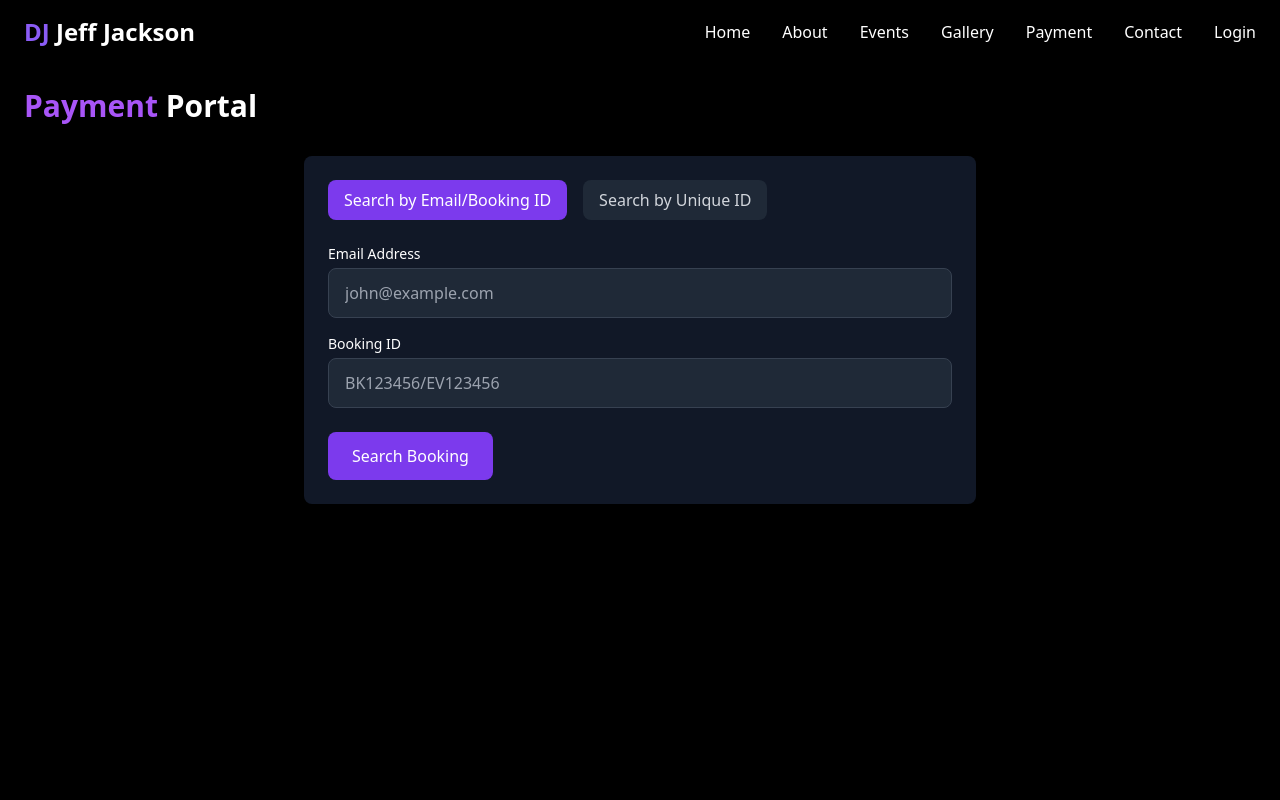
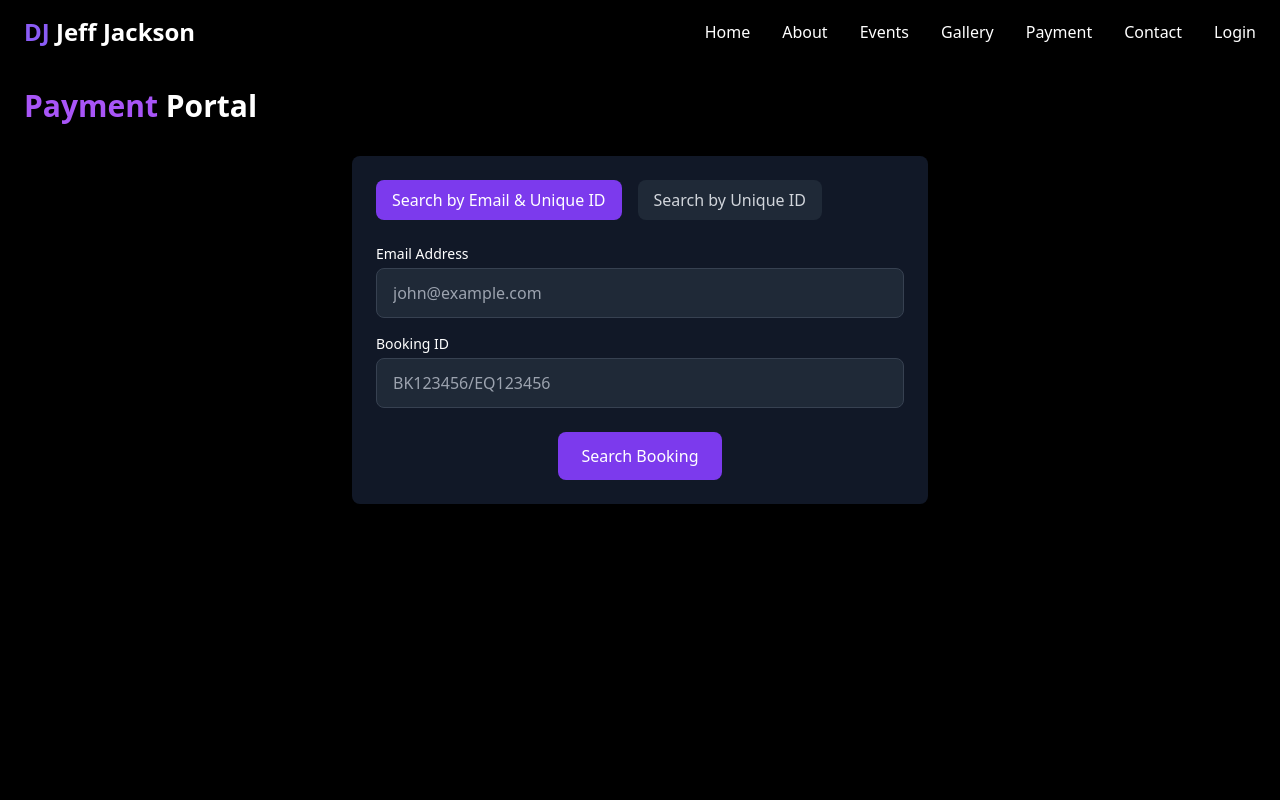
Before and after one commit to jeffjacksonjr/jeffjackson-ui, a React (Create React App) app: page /payment in a window 1280 px wide. Shown: the top 800 px of the page. Built offline with nearby package versions, Linux system fonts and the light colour scheme.

Commit message:
Minor text correction

```diff
--- a/src/login/AdminDashboard.jsx
+++ b/src/login/AdminDashboard.jsx
@@ -566,7 +566,6 @@ function AgreementModal({ booking, onClose, onSend }) {
   );
 }
 
-// ... (keep the rest of your AdminDashboard component exactly as is) ...
 export default function AdminDashboard() {
   const [selectedTab, setSelectedTab] = useState(0);
   const [blockedDates, setBlockedDates] = useState([]);
@@ -615,7 +614,7 @@ export default function AdminDashboard() {
   const fetchBookings = async () => {
     setBookings([
       {
-        id: 1,
+        id: "BK123456",
         clientName: "John Doe",
         email: "john.doe@example.com",
         phone: "+1 555-123-4567",
@@ -631,7 +630,7 @@ export default function AdminDashboard() {
         amount: "$500",
       },
       {
-        id: 2,
+        id: "BK789012",
         clientName: "Jane Smith",
         email: "jane.smith@example.com",
         phone: "+1 555-987-6543",
@@ -652,7 +651,7 @@ export default function AdminDashboard() {
   const fetchEnquiries = async () => {
     setEnquiries([
       {
-        id: 1,
+        id: "EQ123456",
         clientName: "Alex Johnson",
         email: "alex.j@example.com",
         phone: "+1 555-456-7890",
@@ -667,7 +666,7 @@ export default function AdminDashboard() {
         status: "Pending",
       },
       {
-        id: 2,
+        id: "EQ789012",
         clientName: "Sarah Williams",
         email: "sarah.w@example.com",
         phone: "+1 555-789-0123",
--- a/src/payment/PaymentLookup.jsx
+++ b/src/payment/PaymentLookup.jsx
@@ -59,13 +59,13 @@ export default function PaymentLookup() {
       </h1>
 
       {!searchResults ? (
-        <div className="max-w-2xl mx-auto bg-gray-900 rounded-lg p-6">
+        <div className="max-w-xl mx-auto bg-gray-900 rounded-lg p-6">
           <div className="flex space-x-4 mb-6">
             <button
               onClick={() => setSearchMethod('email')}
               className={`px-4 py-2 rounded-lg ${searchMethod === 'email' ? 'bg-purple-600 text-white' : 'bg-gray-800 text-gray-300'}`}
             >
-              Search by Email/Booking ID
+              Search by Email & Unique ID
             </button>
             <button
               onClick={() => setSearchMethod('id')}
@@ -86,7 +86,7 @@ export default function PaymentLookup() {
                     value={searchId}
                     onChange={(e) => setSearchId(e.target.value)}
                     className="w-full bg-gray-800 border border-gray-700 rounded-lg px-4 py-3"
-                    placeholder="BK123456/EV123456"
+                    placeholder="BK123456/EQ123456"
                     required
                   />
                 </div>
@@ -103,6 +103,7 @@ export default function PaymentLookup() {
                       onChange={(e) => setSearchEmail(e.target.value)}
                       className="w-full bg-gray-800 border border-gray-700 rounded-lg px-4 py-3"
                       placeholder="john@example.com"
+                      required
                     />
                   </div>
                   <div>
@@ -112,19 +113,21 @@ export default function PaymentLookup() {
                       value={searchBookingId}
                       onChange={(e) => setSearchBookingId(e.target.value)}
                       className="w-full bg-gray-800 border border-gray-700 rounded-lg px-4 py-3"
-                      placeholder="BK123456/EV123456"
+                      placeholder="BK123456/EQ123456"
+                      required
                     />
                   </div>
                 </div>
               </div>
             )}
-
+            <center>
             <button
               type="submit"
               className="bg-purple-600 hover:bg-purple-700 text-white px-6 py-3 rounded-lg font-medium"
             >
               Search Booking
             </button>
+            </center>
           </form>
         </div>
       ) : (
```
